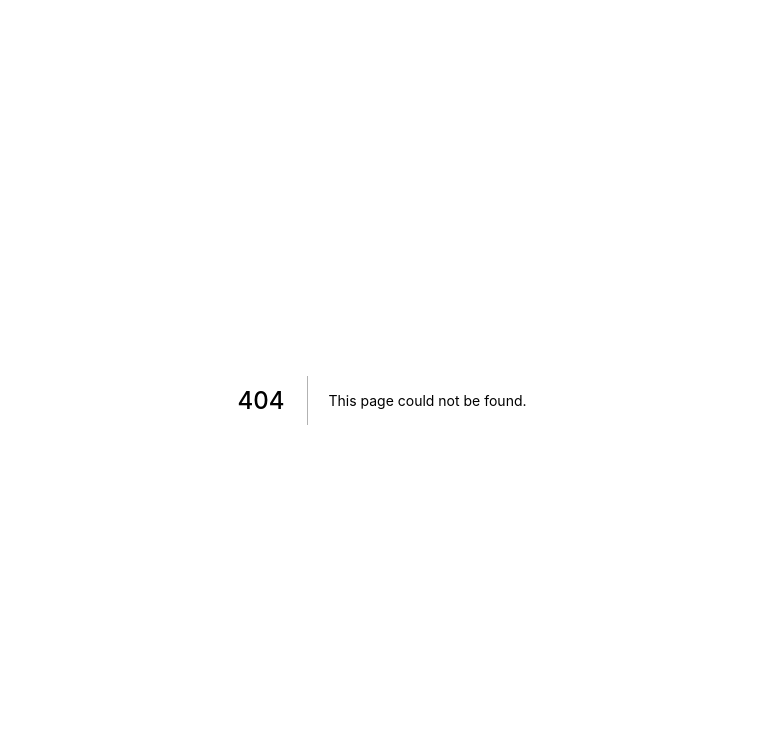
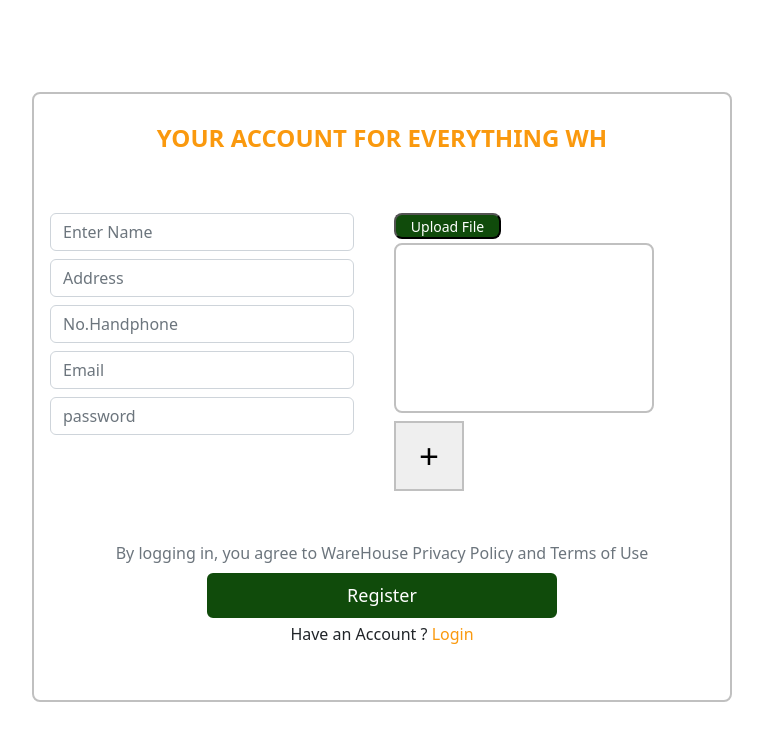
Before and after one commit to ALTA-Capstone-Project-4/FE-Dashboard, a Next.js app: page /registermitra in a window 1280 px wide. Before the commit this address had no page. Shown: the top 740 px of the page, without its empty margins (258-1021 px from the left). Built offline with nearby package versions, Linux system fonts and the light colour scheme.

Commit message:
buat page registermitra

```diff
--- a/pages/_app.js
+++ b/pages/_app.js
@@ -2,6 +2,7 @@ import "../styles/globals.css";
 import "bootstrap/dist/css/bootstrap.min.css";
 import "../styles/loginstyle.css";
 import "../styles/registerclientstyle.css";
+import "../styles/registermitrastyle.css";
 
 function MyApp({ Component, pageProps }) {
   return <Component {...pageProps} />;
--- /dev/null
+++ b/pages/registermitra.jsx
@@ -0,0 +1,53 @@
+import React from "react";
+import { Form, Button, Row, Col } from "react-bootstrap";
+
+const RegisterMitra = () => {
+  return (
+    <div>
+      <div className="contenmit">
+        <h1>YOUR ACCOUNT FOR EVERYTHING WH</h1>
+        <Row>
+          <Col sm={6}>
+            <Form className="mx-3">
+              <Form.Group className="mb-2">
+                <Form.Control type="email" placeholder="Enter Name" />
+              </Form.Group>
+
+              <Form.Group className="mb-2">
+                <Form.Control type="text" placeholder="Address" />
+              </Form.Group>
+              <Form.Group className="mb-2">
+                <Form.Control type="text" placeholder="No.Handphone" />
+              </Form.Group>
+              <Form.Group className="mb-2">
+                <Form.Control type="email" placeholder="Email" />
+              </Form.Group>
+              <Form.Group className="mb-2">
+                <Form.Control type="password" placeholder="password" />
+              </Form.Group>
+            </Form>
+          </Col>
+          <Col sm={6}>
+            <div className="upld">
+              <button className="btnuplod">Upload File</button>
+              <div className="boxktp"></div>
+              <button className="boxplusktp text-center">+</button>
+            </div>
+          </Col>
+        </Row>
+
+        <div className="btnreg">
+          <div className="text-muted text-center mt-3">By logging in, you agree to WareHouse Privacy Policy and Terms of Use</div>
+          <Button className="buttonlogin mt-2" type="submit">
+            Register
+          </Button>
+          <p className="plog text-center mt-1">
+            Have an Account ? <a href="login">Login</a>
+          </p>
+        </div>
+      </div>
+    </div>
+  );
+};
+
+export default RegisterMitra;
--- a/styles/loginstyle.css
+++ b/styles/loginstyle.css
@@ -1,6 +1,6 @@
 .conten {
   width: 386px;
-  height: 572px;
+  height: 560px;
   border: 2px solid #c0c0c0;
   margin: auto;
   margin-top: 92px;
@@ -19,6 +19,7 @@
 
 .byloging {
   font-size: 14px;
+  margin-bottom: 50px;
 }
 
 .buttonlogin {
--- a/styles/registerclientstyle.css
+++ b/styles/registerclientstyle.css
@@ -1,6 +1,6 @@
 .contenreg {
   width: 386px;
-  height: 670px;
+  height: 570px;
   border: 2px solid #c0c0c0;
   margin: auto;
   margin-top: 92px;
@@ -13,6 +13,6 @@
   color: #fa990e;
   font-weight: bold;
   text-align: center;
-  margin-top: 30px;
-  margin-bottom: 20px;
+  margin-top: 40px;
+  margin-bottom: 30px;
 }
--- /dev/null
+++ b/styles/registermitrastyle.css
@@ -0,0 +1,66 @@
+.contenmit {
+  width: 700px;
+  height: 610px;
+  border: 2px solid #c0c0c0;
+  margin: auto;
+  margin-top: 92px;
+  margin-bottom: 92px;
+  border-radius: 8px;
+}
+
+.contenmit h1 {
+  font-size: 24px;
+  color: #fa990e;
+  font-weight: bold;
+  text-align: center;
+  margin-top: 30px;
+  margin-bottom: 60px;
+}
+
+.btnuplod {
+  width: 107px;
+  height: 26px;
+  background-color: #104b0b;
+  color: #fff;
+  border-radius: 8px;
+  text-align: center;
+  font-size: 14px;
+  margin-bottom: 4px;
+}
+
+.boxktp {
+  width: 260px;
+  height: 170px;
+  border: #c0c0c0 solid 2px;
+  border-radius: 8px;
+  margin-bottom: 8px;
+}
+
+.boxplusktp {
+  width: 70px;
+  height: 70px;
+  border: #c0c0c0 solid 2px;
+  font-size: 35px;
+}
+
+.btnreg {
+  text-align: center;
+  margin-top: 50px;
+}
+
+@media (max-width: 575px) {
+  .contenmit {
+    width: 386px;
+    height: 850px;
+    border: 2px solid #c0c0c0;
+    margin: auto;
+    margin-top: 92px;
+    margin-bottom: 92px;
+    border-radius: 8px;
+  }
+
+  .upld {
+    margin: auto;
+    margin-left: 10px;
+  }
+}
```
Also changed, not shown: pages/login.jsx (+3 -5 lines), pages/registerclient.jsx (+4 -9 lines).
